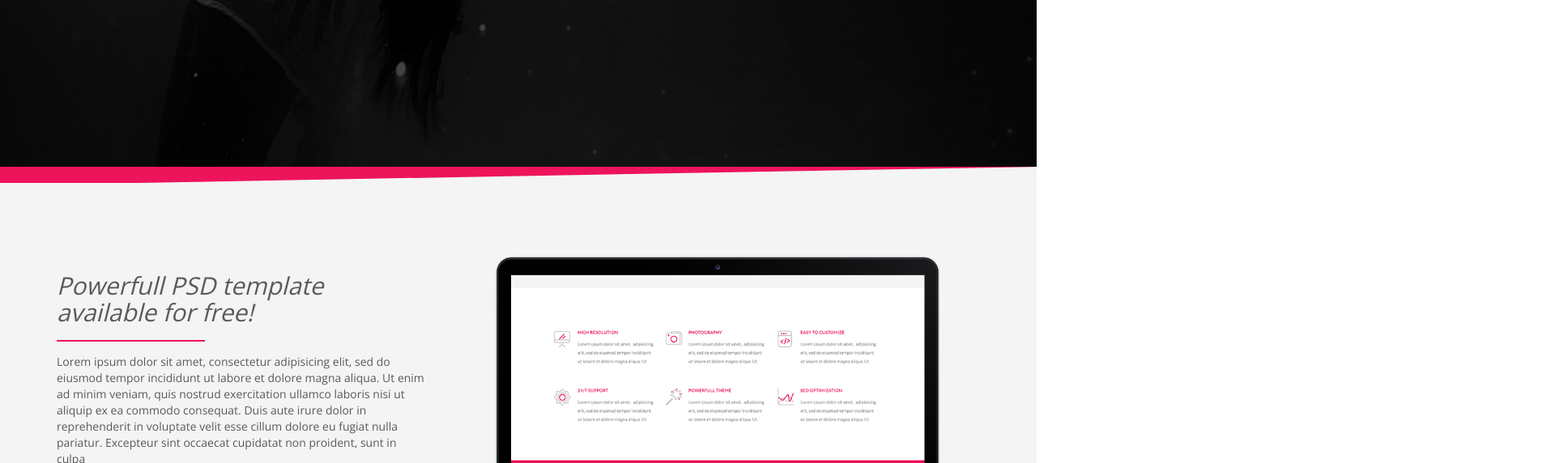
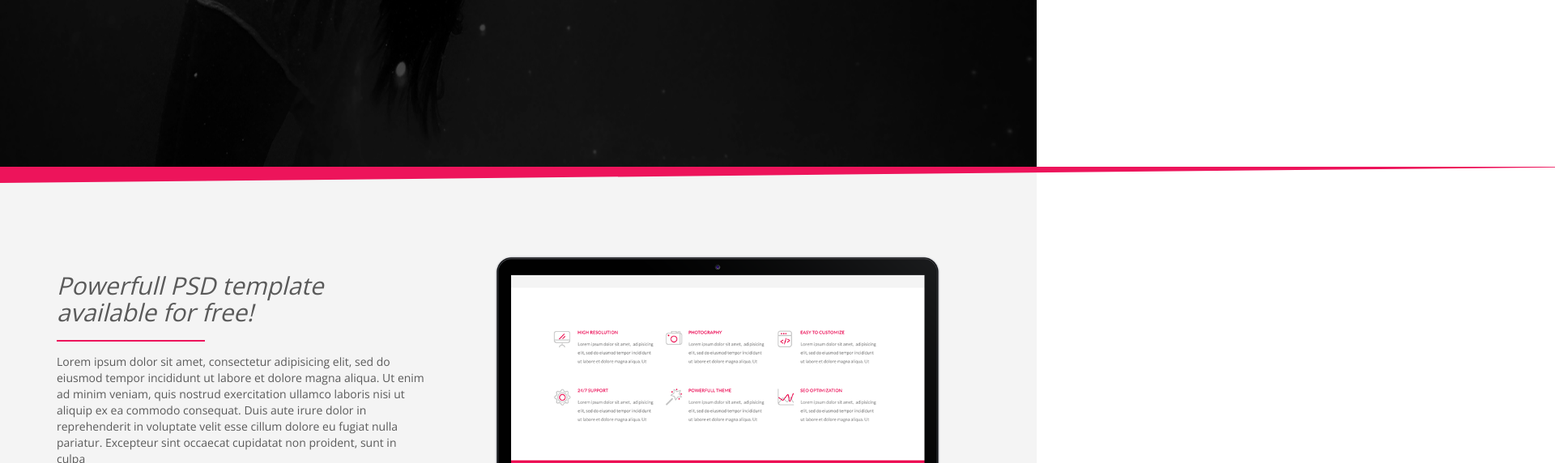
Before and after one commit to palash-kumar/Mache, a plain HTML site: page index.html in a window 1280 px wide. Shown: the part 528-1100 px from the top of the page at 81% size, 1920 px wide, since content can reach past the window. Drawn offline with nearby package versions, Linux system fonts and the light colour scheme.

Commit message:
desighn pixel corrected

```diff
--- a/css/styles.css
+++ b/css/styles.css
@@ -162,7 +162,7 @@ h3{
         line-height: 0%;
         width: 100%;
         border-top: 20px solid #ed145b;
-        border-right: 1110px solid transparent;
+        border-right: 2000px solid transparent;
         margin-bottom: -15px;
         position: absolute;
     }
```
